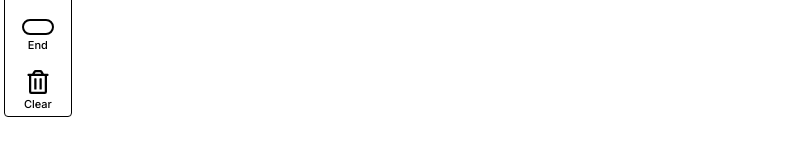
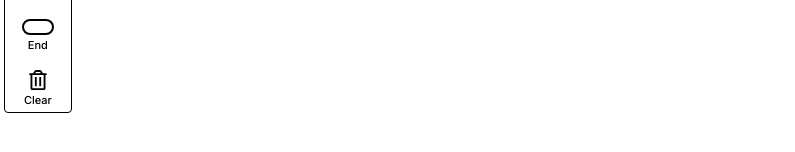
Before and after one commit to mlodygbelmondo/crazy-blocks, a Next.js app: page / in a window 1280 px wide. Shown: the part 272-424 px from the top of the page, without its empty margins (0-795 px from the left). Built offline with nearby package versions, Linux system fonts and the light colour scheme.

Commit message:
Made clear icon smaller

```diff
--- a/src/components/BlocksBar/BlockIcons/ClearAllBlocks.jsx
+++ b/src/components/BlocksBar/BlockIcons/ClearAllBlocks.jsx
@@ -8,7 +8,7 @@ const ClearAllBlocks = () => {
 
   return (
     <BlockIconContainer onClick={onClick}>
-      <FaRegTrashAlt className="text-2xl" />
+      <FaRegTrashAlt className="text-xl" />
       Clear
     </BlockIconContainer>
   );
```
